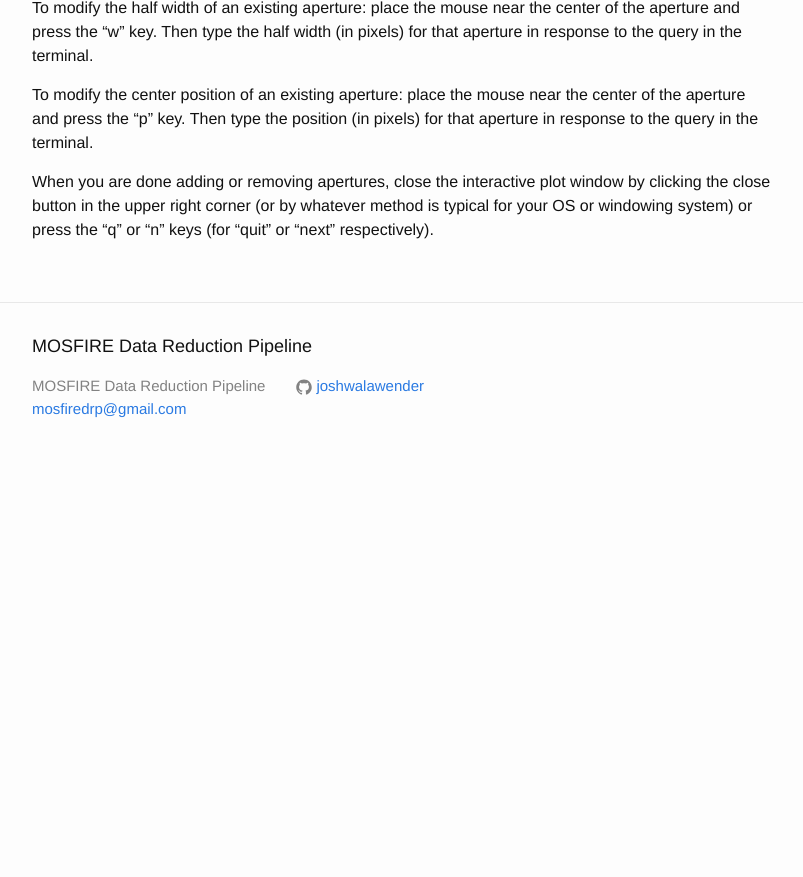
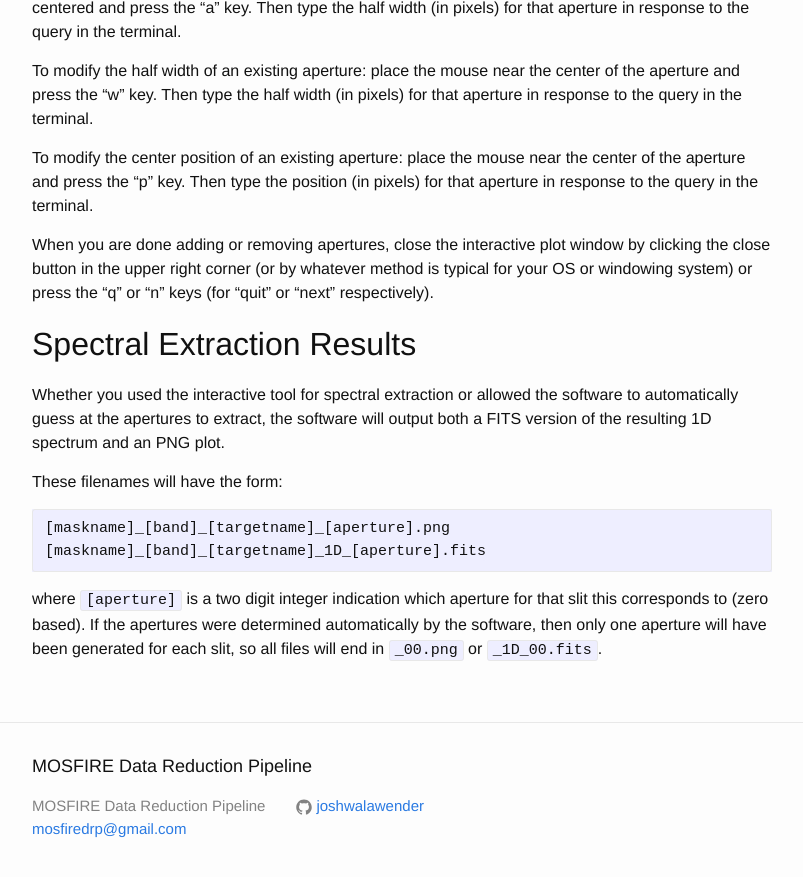
Before and after one commit to Keck-DataReductionPipelines/MosfireDRP, a Jekyll site: the page built from _manual/13extract.md, in a window 1280 px wide and 900 px high, scrolled down 1966 px. Shown: the top 877 px of the window, without its empty margins (238-1041 px from the left). Built offline with Jekyll 4.4.1, drawn with Linux system fonts in a browser that asks for light colours; before the commit the page ends 2446 px from its top, so only the background shows below that; some of the changed text lies outside the part shown.

Commit message:
Describe output files.

````diff
--- a/_manual/13extract.md
+++ b/_manual/13extract.md
@@ -3,6 +3,8 @@
 title: Spectral Extraction
 permalink: /manual/extract
 ---
+
+## Interactive Spectral Extraction Instructions
 
 The final step is to extract a 1D spectrum for each object in each slit.  The final line of the `Driver.py` (or equivalent) file will looks something like this:
 
@@ -31,3 +33,16 @@
 To modify the center position of an existing aperture: place the mouse near the center of the aperture and press the "p" key.  Then type the position (in pixels) for that aperture in response to the query in the terminal.
 
 When you are done adding or removing apertures, close the interactive plot window by clicking the close button in the upper right corner (or by whatever method is typical for your OS or windowing system) or press the "q" or "n" keys (for "quit" or "next" respectively).
+
+## Spectral Extraction Results
+
+Whether you used the interactive tool for spectral extraction or allowed the software to automatically guess at the apertures to extract, the software will output both a FITS version of the resulting 1D spectrum and an PNG plot.
+
+These filenames will have the form:
+
+```
+[maskname]_[band]_[targetname]_[aperture].png
+[maskname]_[band]_[targetname]_1D_[aperture].fits
+```
+
+where `[aperture]` is a two digit integer indication which aperture for that slit this corresponds to (zero based).  If the apertures were determined automatically by the software, then only one aperture will have been generated for each slit, so all files will end in `_00.png` or `_1D_00.fits`.
````
